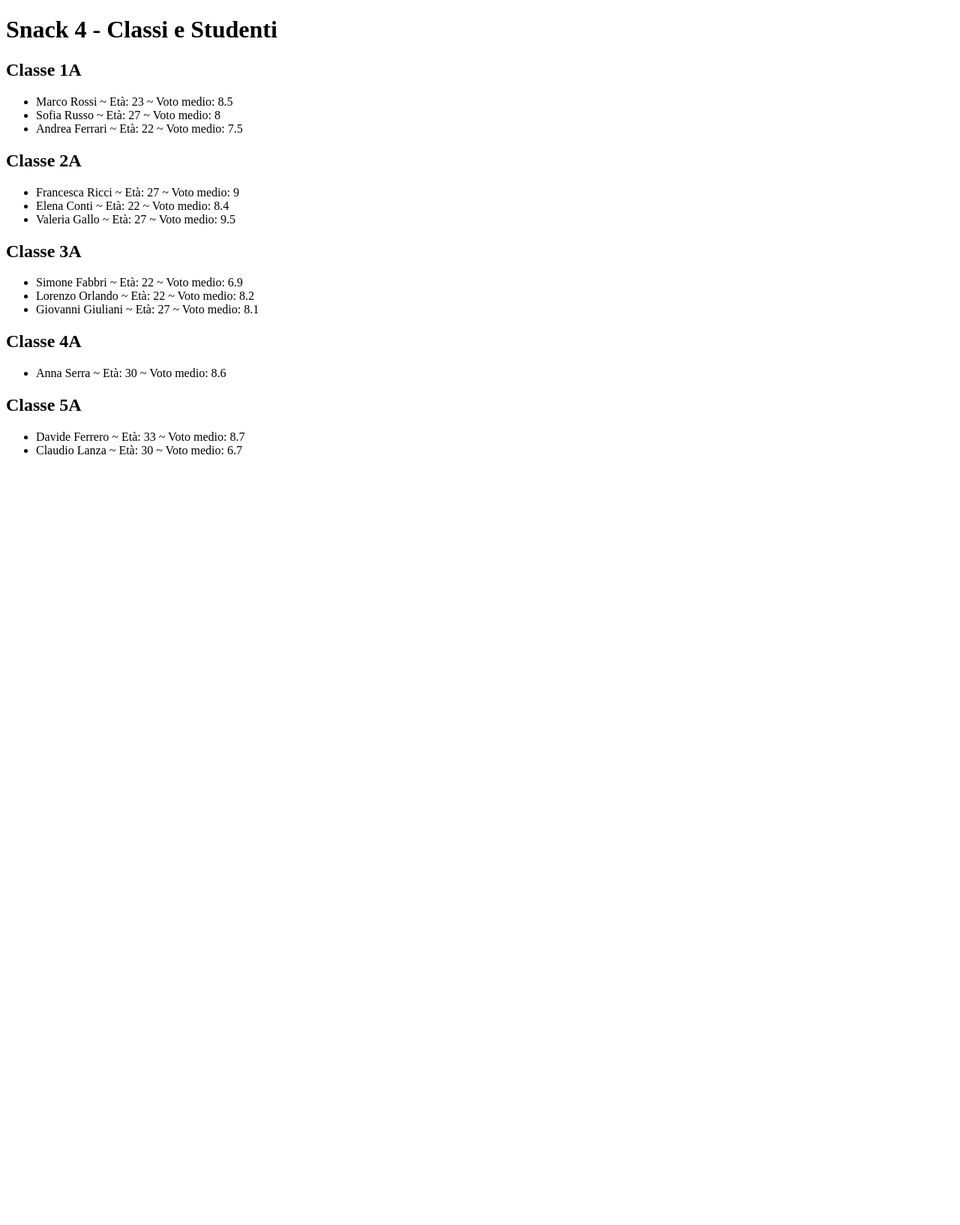
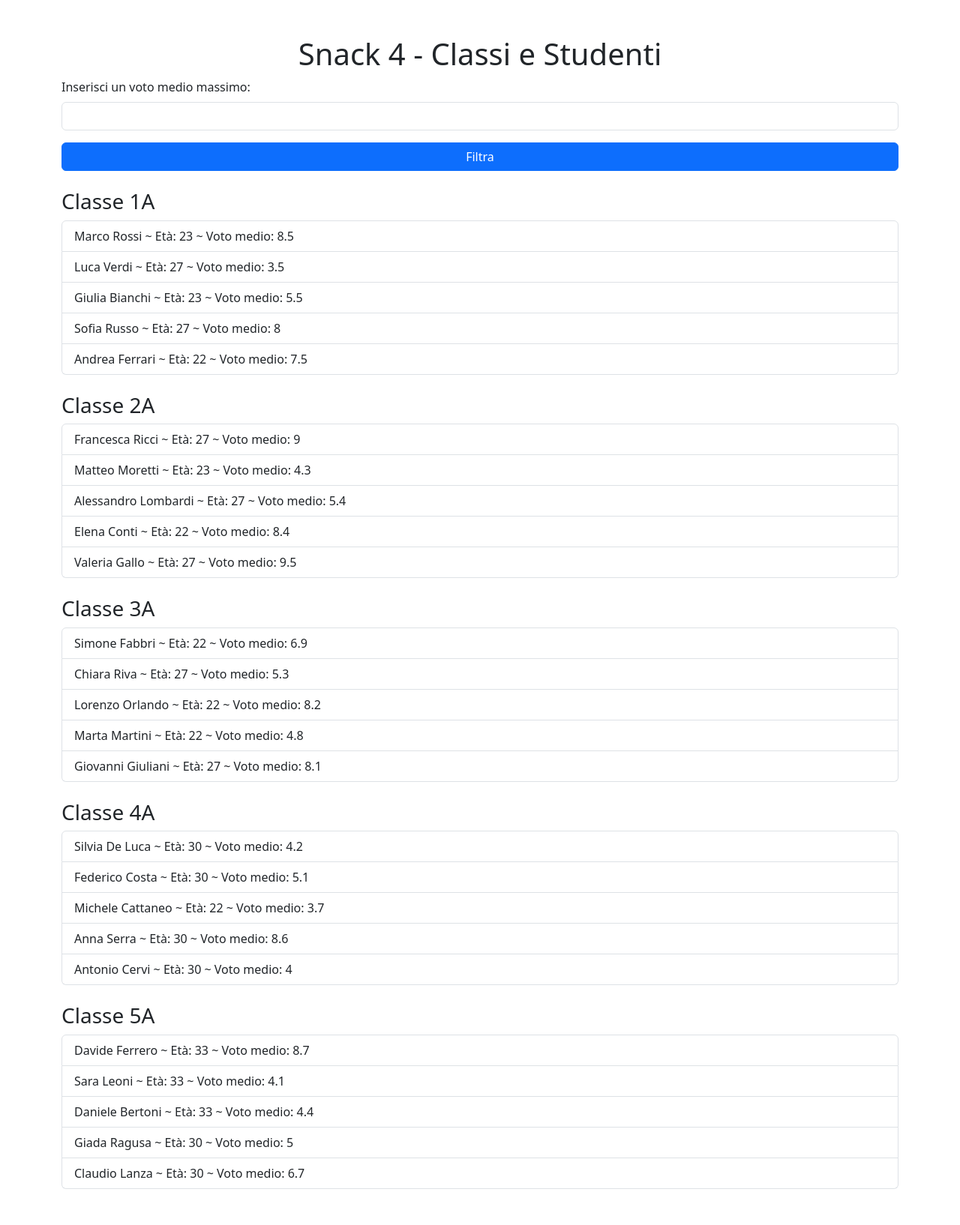
Before and after one commit to Francesco-Matteucci/php-snacks-b1, a PHP site: page / in a window 1280 px wide. Shown: the whole page at 75% size. Before the commit the page ends 606 px from the top, so only its background shows below. Run offline with PHP 8.4, Linux system fonts and the light colour scheme.

Commit message:
Snack4C - Added filtering by maximum average grade and added Bootstrap

```diff
--- a/snack-4/index.php
+++ b/snack-4/index.php
@@ -1,6 +1,10 @@
 <?php
 require_once __DIR__ . '/classes.php';
+
+// Se presente, recupero il voto massimo dall'input dell'utente
+$maxGrade = isset($_GET['max_grade']) ? $_GET['max_grade'] : null;
 ?>
+
 
 <!DOCTYPE html>
 <html lang="it">
@@ -9,24 +13,52 @@ require_once __DIR__ . '/classes.php';
     <meta charset="UTF-8">
     <meta name="viewport" content="width=device-width, initial-scale=1.0">
     <title>Snack 4 - Classi e Studenti</title>
+    <!-- Bootstrap style -->
+    <link href="https://cdn.jsdelivr.net/npm/bootstrap@5.3.3/dist/css/bootstrap.min.css" rel="stylesheet"
+        integrity="sha384-QWTKZyjpPEjISv5WaRU9OFeRpok6YctnYmDr5pNlyT2bRjXh0JMhjY6hW+ALEwIH" crossorigin="anonymous">
 </head>
 
 <body>
-    <h1>Snack 4 - Classi e Studenti</h1>
 
-    <?php foreach ($classi as $classe => $studenti) { ?>
-    <h2><?= $classe ?></h2>
-    <ul>
-        <?php foreach ($studenti as $studente) {
+    <div class="container my-5">
+        <h1 class="text-center">Snack 4 - Classi e Studenti</h1>
 
-                // Effettuo un controllo per vedere se il voto medio di uno studente è sufficiente
-                if ($studente['voto_medio'] >= 6) { ?>
-        <li><?= $studente['nome'] . ' ' . $studente['cognome'] ?> ~ Età: <?= $studente['anni'] ?> ~ Voto medio:
-            <?= $studente['voto_medio'] ?></li>
+        <form method="GET" class="mb-4">
+            <div class="mb-3">
+                <label for="max_grade" class="form-label">Inserisci un voto medio massimo:</label>
+                <input type="number" id="max_grade" name="max_grade" class="form-control" value="<?= $maxGrade ?>"
+                    step="0.1">
+            </div>
+            <button type="submit" class="btn btn-primary w-100">Filtra</button>
+        </form>
+
+        <?php if ($maxGrade !== null) { ?>
+        <h2 class="text-center">Studenti con il voto medio inferiore a <?= $maxGrade ?></h2>
         <?php } ?>
+
+        <?php foreach ($classi as $classe => $studenti) { ?>
+        <h3 class="mt-4"><?= $classe ?></h3>
+        <ul class="list-group">
+            <?php foreach ($studenti as $studente) {
+
+
+                    // CONTROLLO DEL VOTO MEDIO SUFFICIENTE IN RIFERIMENTO ALLO SNACK 4B:
+                    // if ($studente['voto_medio'] >= 6) {
+                    //     echo "<li>{$studente['nome']} {$studente['cognome']} ~ Età: {$studente['anni']} ~ Voto medio: {$studente['voto_medio']}</li>";
+                    // }
+
+
+                    // Controllo per il voto medio massimo
+                    if ($maxGrade === null || $studente['voto_medio'] < $maxGrade) { ?>
+            <li class="list-group-item">
+                <?= $studente['nome'] . ' ' . $studente['cognome'] ?> ~ Età: <?= $studente['anni'] ?> ~ Voto medio:
+                <?= $studente['voto_medio'] ?>
+            </li>
+            <?php } ?>
+            <?php } ?>
+        </ul>
         <?php } ?>
-    </ul>
-    <?php } ?>
+    </div>
 
 </body>
 
```
